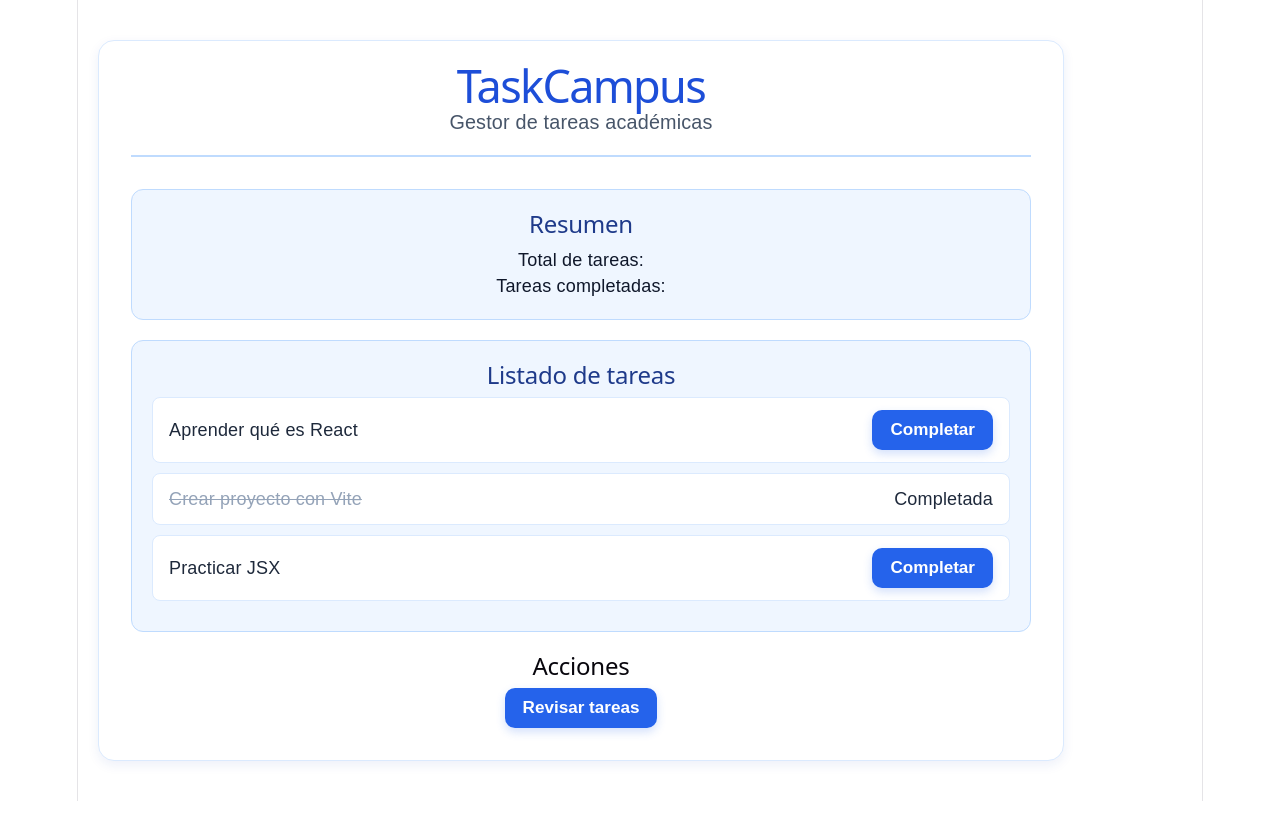
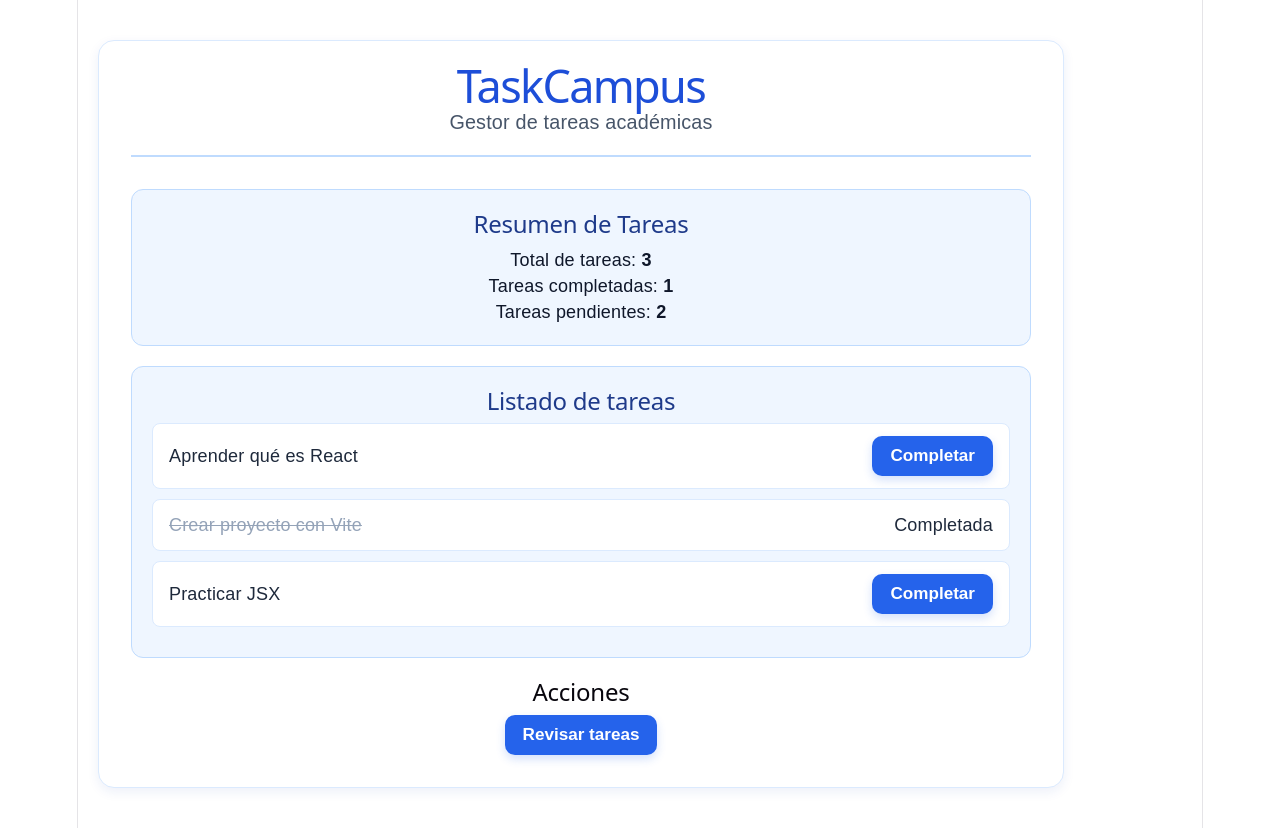
Before and after one commit to KABarbalking/LabReact_TaskCampus, a React (Vite) app: page / in a window 1280 px wide. Before the commit the page ends 801 px from the top, so only its background shows below. Built offline with nearby package versions, Linux system fonts and the light colour scheme.

Commit message:
Calcular y mostrar tareas pendientes en el resumen

```diff
--- a/src/components/TaskSummary.jsx
+++ b/src/components/TaskSummary.jsx
@@ -1,9 +1,14 @@
-export default function TaskSummary({ total, completadas }) {
+export default function TaskSummary({ tareas = [] }) {
+  const total = tareas.length
+  const completadas = tareas.filter((t) => t.completada).length
+  const pendientes = tareas.filter((t) => !t.completada).length
+
   return (
     <section className="card">
-      <h2 className="section-title">Resumen</h2>
-      <p>Total de tareas:<strong>{total}</strong></p>
+      <h2 className="section-title">Resumen de Tareas</h2>
+      <p>Total de tareas: <strong>{total}</strong></p>
       <p>Tareas completadas: <strong>{completadas}</strong></p>
+      <p>Tareas pendientes: <strong>{pendientes}</strong></p>
     </section>
   )
 }
```
